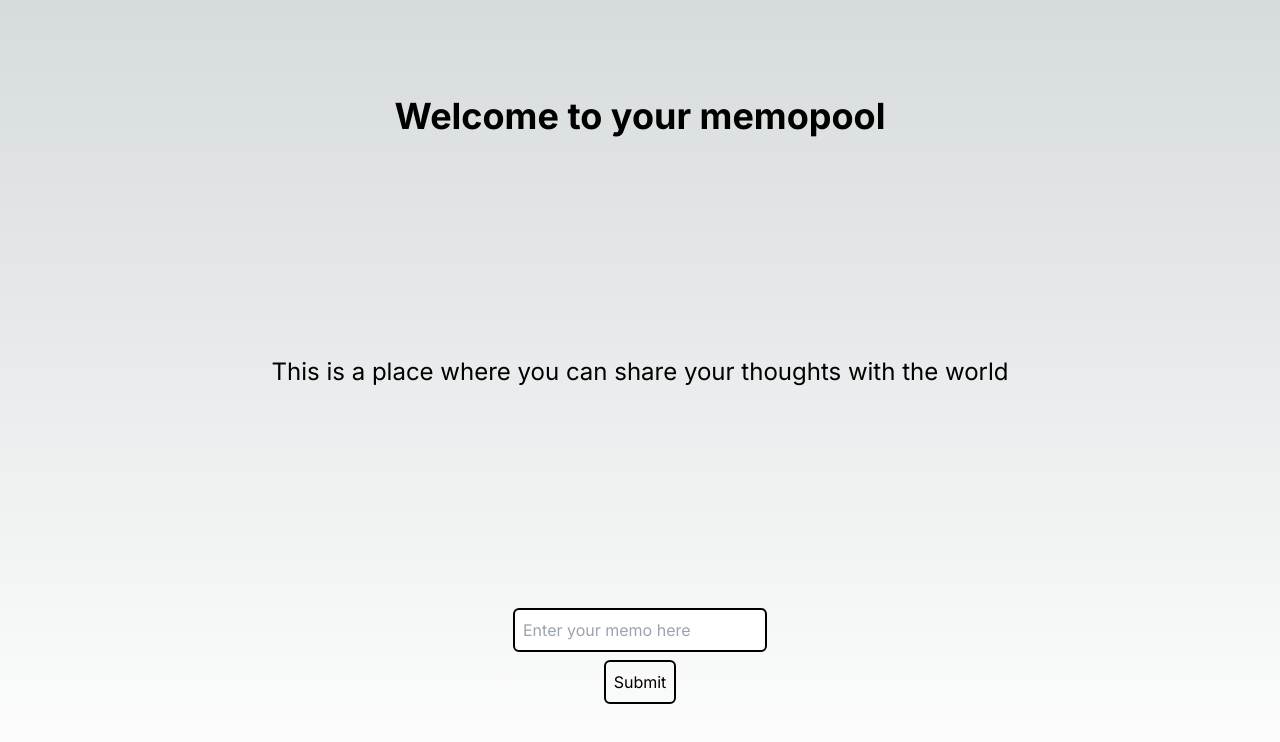
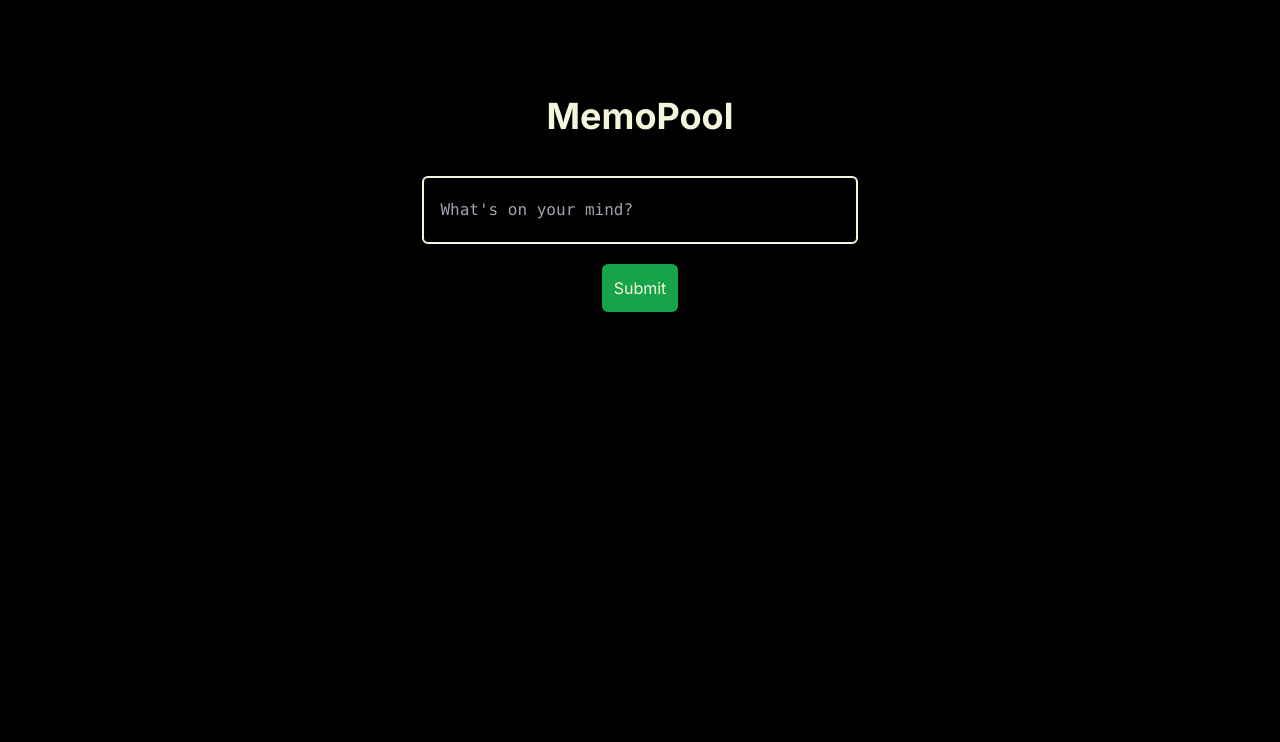
Before and after one commit to oliVRqin/memopool, a Next.js app in the folder frontend/: page / in a window 1280 px wide. Shown: the top 742 px of the page. Built offline with nearby package versions, Linux system fonts and the light colour scheme.

Commit message:
improve UI interface

```diff
--- a/frontend/app/page.tsx
+++ b/frontend/app/page.tsx
@@ -53,20 +53,27 @@ export default function Home() {
   }
 
   return (
-    <main className="flex min-h-screen flex-col items-center justify-between p-24">
+    <main className="flex min-h-screen flex-col items-center bg-black text-[#f5f5dc] p-24">
       {
         formSubmitted
         ?
-          <p className='text-2xl'>{fetchedMemoContent}</p>
+          <div className='flex flex-col justify-center items-center space-y-10 w-full'>
+            <p className='text-2xl'>{fetchedMemoContent}</p>
+          </div>
         :
-          <>
-            <h1 className="text-4xl font-bold text-center">Welcome to your memopool</h1>
-            <p className="text-2xl text-center">This is a place where you can share your thoughts with the world</p>
-            <form onSubmit={handleMemoSubmit} className="flex flex-col items-center justify-center">
-              <input className="border-2 border-black rounded-md p-2" type="text" placeholder="Enter your memo here" value={memoInput} onInput={(e: any) => setMemoInput((e.target as HTMLInputElement).value)} />
-              <button className="border-2 border-black rounded-md p-2 mt-2" type="submit">Submit</button>
+          <div className='flex flex-col justify-center items-center space-y-10 w-full'>
+            <h1 className="text-4xl font-bold text-center">MemoPool</h1>
+            <form onSubmit={handleMemoSubmit} className="flex flex-col justify-center w-full items-center">
+              <input
+                className="font-mono border-2 border-[#f5f5dc] bg-black text-[#f5f5dc] rounded-md py-5 pl-4 w-full sm:w-full md:w-3/5 lg:w-2/5"
+                type="text"
+                placeholder="What's on your mind?"
+                value={memoInput}
+                onInput={(e) => setMemoInput((e.target as HTMLInputElement).value)}
+              />
+              <button className="bg-green-600 rounded-md p-3 mt-5 hover:opacity-80 text-[#f5f5dc]" type="submit">Submit</button>
             </form>
-          </>
+          </div>
       }
     </main>
   )
```
